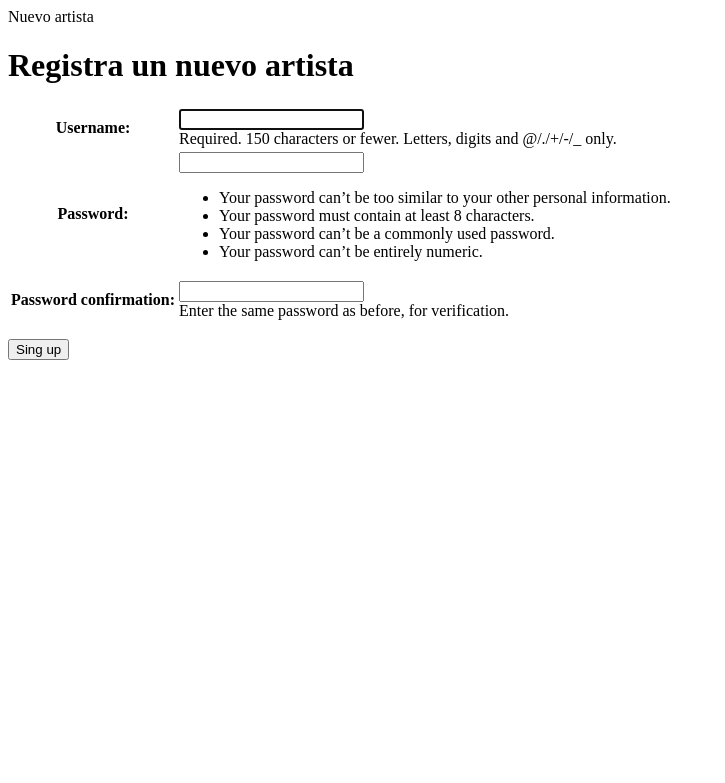
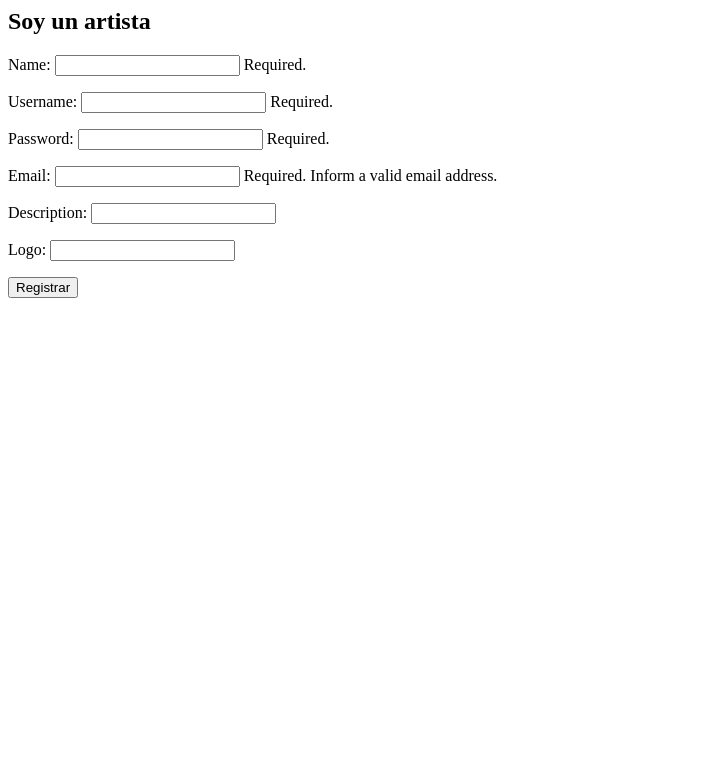
Before and after one commit to Javrd/sepp, a Django app: page /newArtist/ in a window 1280 px wide. Shown: the top 783 px of the page, without its empty margins (0-725 px from the left). Run offline with Django 3.2, Linux system fonts and the light colour scheme.

Commit message:
Feat: Register as Artist
The user isn't yet saved in the database.
References #22

```diff
--- a/artinbar/templates/artistForm.html
+++ b/artinbar/templates/artistForm.html
@@ -1,11 +1,9 @@
-<title>Artista</title>
-{% block titulo %}Nuevo artista{% endblock %}
-{% block encabezado %}
-    <h1>Registra un nuevo artista</h1>
+
+{% block content %}
+  <h2>Soy un artista</h2>
+  <form method="post" action="">
+    {% csrf_token %}
+    {{ form.as_p }}
+    <input type="submit" value="Registrar"/>
+  </form>
 {% endblock %}
-{% block contenido %}
-    <form id='form' method='post' action=''>{% csrf_token %}
-        <table>{{ form }}</table>
-        <p><input type='submit' value='Sing up'/></p>
-    </form>
-{% endblock %}
--- a/mvp/forms.py
+++ b/mvp/forms.py
@@ -1,5 +1,6 @@
 from django.contrib.auth.forms import *
 from .models import Venue, Artist
+from django import forms
 
 
 class VenueForm(UserCreationForm):
@@ -8,8 +9,13 @@ class VenueForm(UserCreationForm):
         fields = ['geolocation', 'address', 'capacity']
         # fields = []
 
-class ArtistForm(UserCreationForm):
-
+class ArtistForm(forms.Form):
+    name = forms.CharField(max_length=30, help_text='Required.')
+    username = forms.CharField(max_length=30, help_text='Required.')
+    password = forms.CharField(max_length=30, help_text='Required.')
+    email = forms.EmailField(max_length=254, help_text='Required. Inform a valid email address.')
+    description = forms.CharField(max_length=500,required=False)
+    logo = forms.URLField(required=False)
     class Meta:
         model = Artist
-        fields = ['artistNumber']
+        fields = ['name',  'username', 'password', 'email', 'logo', 'artistNumber']
--- a/mvp/views.py
+++ b/mvp/views.py
@@ -1,10 +1,9 @@
 from django.http import HttpResponse, HttpResponseRedirect
 from django.urls import reverse
-from django.shortcuts import render, get_object_or_404
-from django.contrib.auth import login, authenticate
-from django.contrib.auth.forms import UserCreationForm
 from django.shortcuts import render, redirect
 from .forms import *
+from .forms import ArtistForm
+from mvp.models import Artist, Account
 
 
 def nuevoVenue(request):
@@ -19,15 +18,30 @@ def nuevoVenue(request):
     return render(request, 'venueForm.html', context)
 
 def newArtist(request):
-    if request.method == 'POST':
-        form = ArtistForm(request.POST)
-        if form.is_valid():
-            form.save()
-            username = form.cleaned_data.get('username')
-            raw_password = form.cleaned_data.get('password1')
-            user = authenticate(username=username, password=raw_password)
-            login(request, user)
-            return redirect('home')
-    else:
-        form = UserCreationForm()
-    return render(request, 'artistForm.html', {'form':form})
+    form = ArtistForm(request.POST or None)
+    if form.is_valid():
+        form_data = form.cleaned_data
+        name = form_data.get("name")
+        description = form_data.get("description")
+        email = form_data.get("email")
+        username = form_data.get("username")
+        password = form_data.get("password")
+        logo = form_data.get("logo")
+        account = Account.objects.create(username=username,email=email,password=password)
+        artist = Artist.objects.create(name=name, description=description, logo=logo, account=account)
+        '''
+        artist = Artist()
+        artist.name = name
+        artist.description = description
+        account = Account()
+        account.password = password
+        account.username = username
+        account.email = email
+        artist.account = account
+        artist.logo = logo
+        artist.save()
+        '''
+
+
+    context =  {'form':form,}
+    return render(request, 'artistForm.html', context)
```
